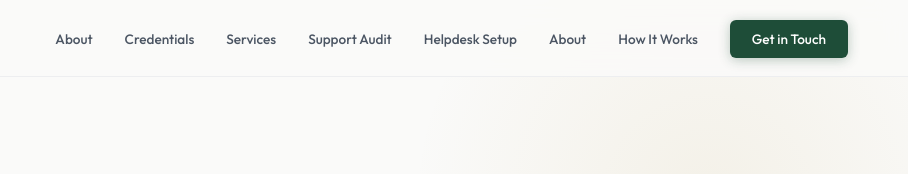
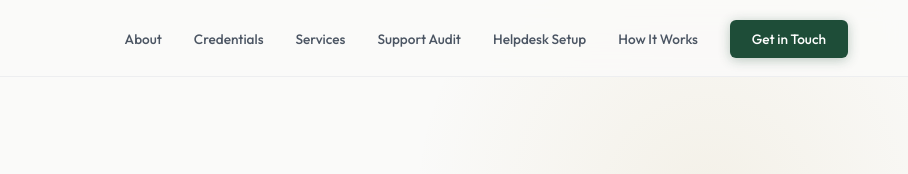
Before and after one commit to tsniveda-satnivik/tsniveda-satnivik.github.io, a plain HTML site: page index.html in a window 1280 px wide. Shown: the top 174 px of the page, 372-1280 px from the left. Drawn offline with nearby package versions, Linux system fonts and the light colour scheme; a web font is replaced by a local one.

Commit message:
Update index.html

```diff
--- a/index.html
+++ b/index.html
@@ -294,7 +294,6 @@
     <li><a href="#services">Services</a></li>
     <li><a href="/support-audit/">Support Audit</a></li>
     <li><a href="/helpdesk-setup/">Helpdesk Setup</a></li>
-    <li><a href="/about/">About</a></li>
     <li><a href="#process">How It Works</a></li>
     <li><a href="#contact" class="nav-cta">Get in Touch</a></li>
   </ul>
```
